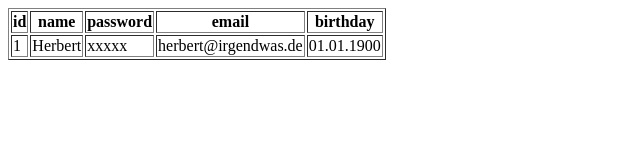
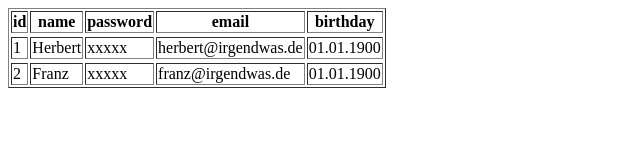
Before and after one commit to rkaczich/js-kurs, a plain HTML site: page index.html in a window 1280 px wide. Shown: the whole page, without its empty margins (0-640 px from the left). Drawn offline with Linux system fonts and the light colour scheme.

Commit message:
user list example

```diff
--- a/index.html
+++ b/index.html
@@ -3,6 +3,7 @@
   <head>
     <meta charset="utf-8">
     <script type="text/javascript" src="js/model/user.js"></script>
+    <script type="text/javascript" src="js/model/userList.js"></script>
     <script type="text/javascript" src="js/services/userService.js"></script>
 
     <title></title>
--- /dev/null
+++ b/js/model/userList.js
@@ -0,0 +1,9 @@
+class UserList{
+  constructor(){
+    this.users = [];
+  }
+
+  addUser(user){
+    this.users.push(user);
+  }
+}
--- a/js/services/userService.js
+++ b/js/services/userService.js
@@ -3,10 +3,19 @@ class UserService {
   static init(){
     // load user data from spource
     var user = UserService.createUser(1, "Herbert", "xxxxx", "herbert@irgendwas.de", "01.01.1900");
-    // create presentation of user
-    UserService.displayUser(user);
+    var user2 = UserService.createUser(2, "Franz", "xxxxx", "franz@irgendwas.de", "01.01.1900");
 
-    UserService.createTableHeader(user);
+    var userList = new UserList();
+    userList.addUser(user);
+    userList.addUser(user2);
+
+
+    //console.log(userList.users);
+
+    UserService.createTableHeaderAndContent(user);
+
+    UserService.showUsers(userList.users);
+
   }
 
   static createUser(id, name, password, email, birthday){
@@ -14,27 +23,39 @@ class UserService {
     return user;
   }
 
-  static createTableHeader(user){
+
+  static showUsers(userList){
+    var result = [];
+     var resultContent="";
+     for (var i = 0; i < userList.length; i++) {
+       resultContent = resultContent + "<tr>"
+       let user = userList[i];
+       console.log(user);
+       result = UserService.createTableHeaderAndContent(user);
+       resultContent = resultContent + result[1] + "</tr>";
+     }
+
+     document.getElementById("header").innerHTML = result[0];
+     document.getElementById("content").innerHTML = resultContent;
+  }
+
+
+  static createTableHeaderAndContent(user){
     var columnNames = Object.keys(user);
-    var result = "";
+    var columnValueArray = Object.values(user);
+
+    var resultHeader = "";
+    var resultContent = "<tr>";
+
     for (var i = 0; i < columnNames.length; i++) {
       var columnName = "<th>" + columnNames[i] + "</th>";
-      result = result + columnName;
+      resultHeader = resultHeader + columnName;
+
+      var columnValue = "<td>" + columnValueArray[i] + "</td>";
+      resultContent = resultContent + columnValue;
     }
 
-    document.getElementById("header").innerHTML = result;
-  }
-
-  static displayUser(user){
-
-    var columnValueArray = Object.values(user);
-    var result = "<tr>";
-    for (var i = 0; i < columnValueArray.length; i++) {
-      var columnValue = "<td>" + columnValueArray[i] + "</td>";
-      result = result + columnValue;
-    }
-
-    document.getElementById("content").innerHTML = result + "</tr>";
+    return [resultHeader, resultContent];
   }
 
   static changePassword(oldPassword, newPassword, repeatedNewPassword){
```
